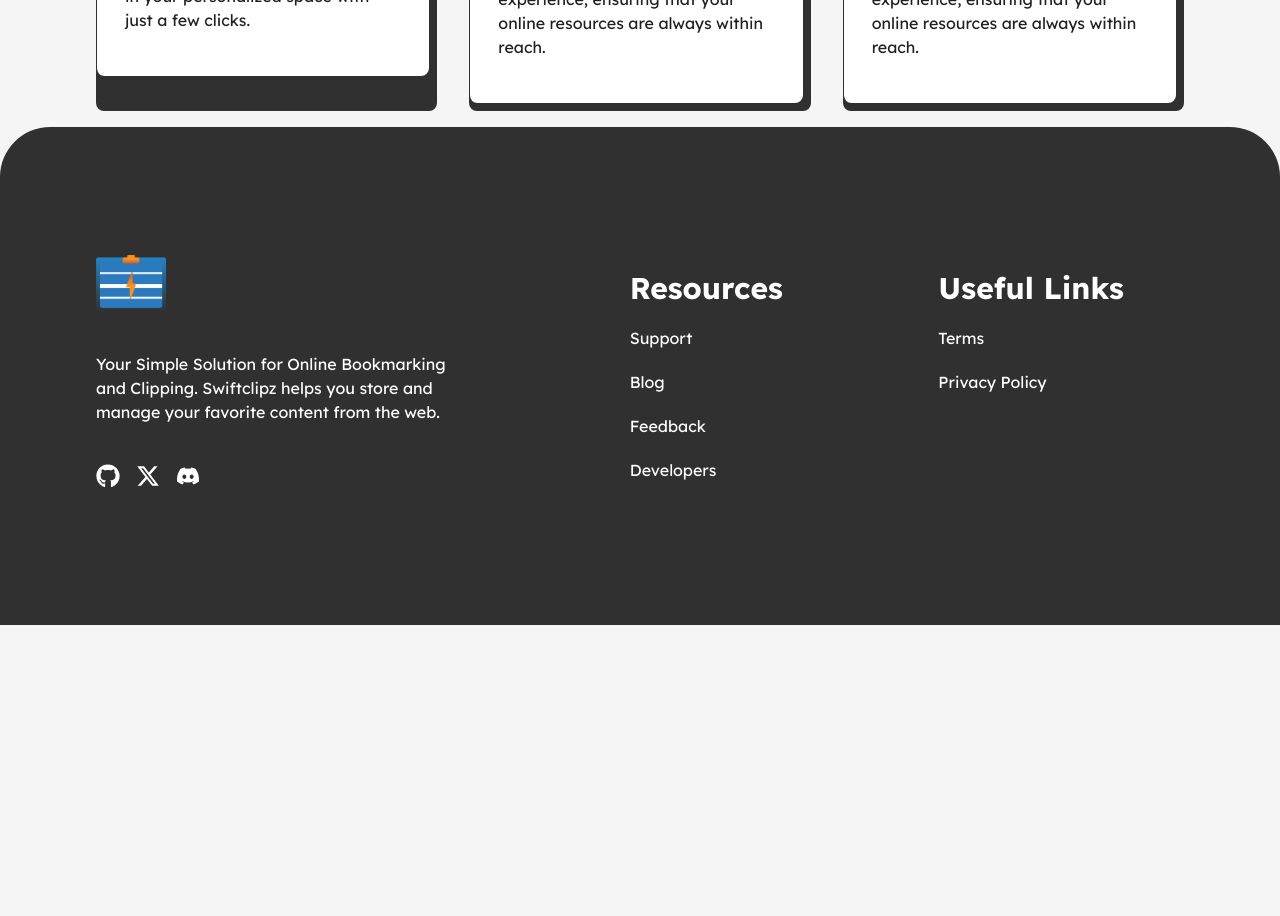
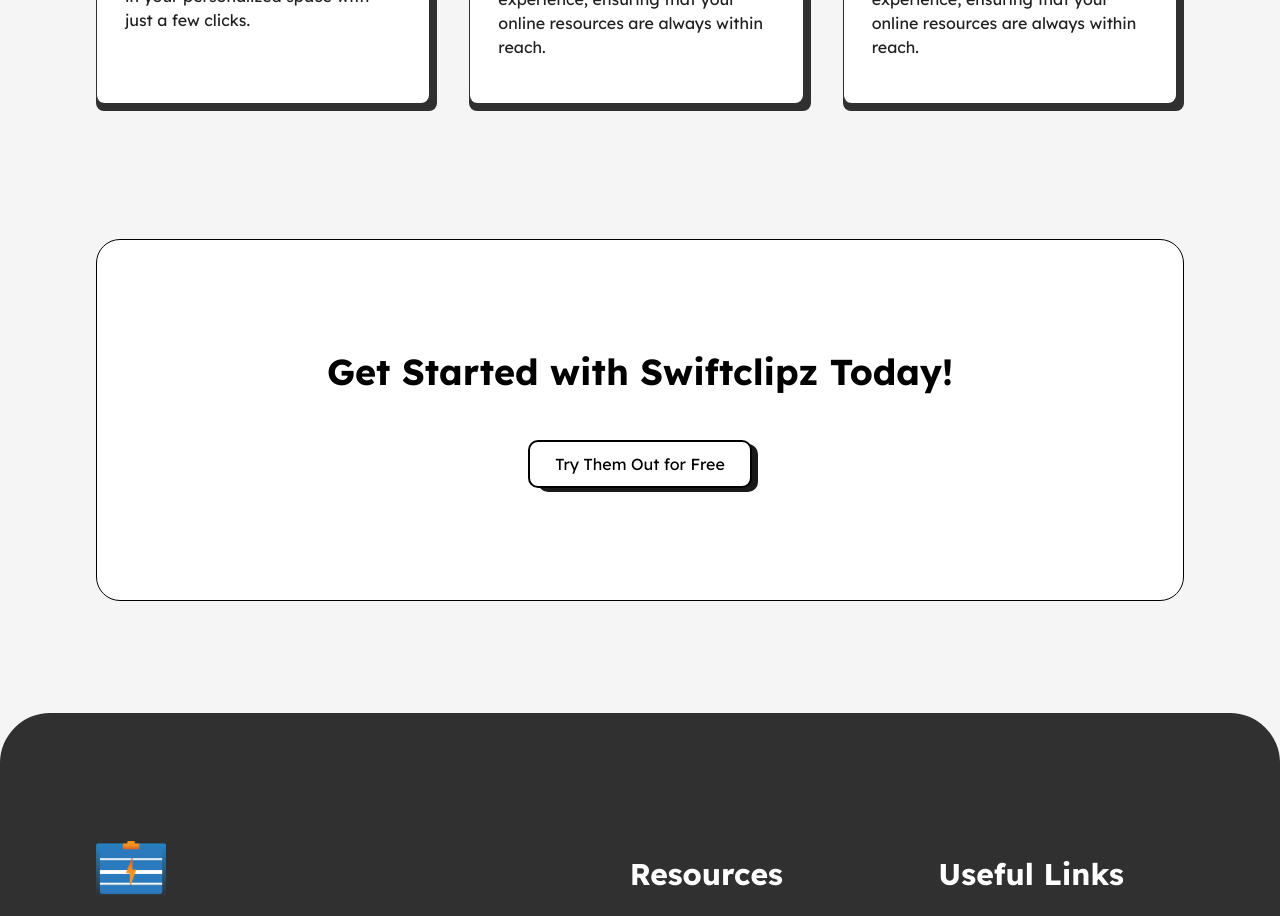
Before and after one commit to swiftclipz/swiftclipz-frontend-v1, a Next.js app: page / in a window 1280 px wide. Shown: the part 1780-2696 px from the top of the page. Before the commit the page ends 2405 px from the top, so only its background shows below. Built offline with nearby package versions, Linux system fonts and the light colour scheme.

Commit message:
get-started added

```diff
--- a/src/app/(homepage)/page.tsx
+++ b/src/app/(homepage)/page.tsx
@@ -3,6 +3,7 @@
 import Hero from "./components/hero";
 import Empower from "./components/empower";
 import Streamline from "./components/streamline";
+import GetStarted from "../components/get-started";
 
 export const metadata: Metadata = {
   title: "Home",
@@ -14,6 +15,7 @@
       <Hero />
       <Empower />
       <Streamline />
+      <GetStarted />
     </>
   );
 };
--- a/src/app/components/card.tsx
+++ b/src/app/components/card.tsx
@@ -10,7 +10,7 @@
 const Card = ({ icon, title, description }: CardProps) => {
   return (
     <div className="card w-full pr-2 pb-2 isolate">
-      <div className="space-y-6 py-11 px-7 rounded-lg  border-l-[1px] border-t-[1px] border-[#303030] bg-white">
+      <div className="h-full space-y-6 py-11 px-7 rounded-lg  border-l-[1px] border-t-[1px] border-[#303030] bg-white">
         {icon}
         <h3 className="text-2xl font-bold">{title}</h3>
         <p className="text-base text-customBlack00">{description}</p>
--- /dev/null
+++ b/src/app/components/get-started.tsx
@@ -0,0 +1,17 @@
+import React from "react";
+import LinkButton from "./ui/link-button";
+
+const GetStarted = () => {
+  return (
+    <div className="py-28 px-8 xl:px-24">
+      <div className="flex flex-col items-center gap-12 py-28 bg-white border-black border-[1px] rounded-3xl">
+        <h3 className="text-3xl text-center font-lexend font-bold lg:text-4xl">
+          Get Started with Swiftclipz Today!
+        </h3>
+        <LinkButton href="#" value="Try Them Out  for Free" />
+      </div>
+    </div>
+  );
+};
+
+export default GetStarted;
```
